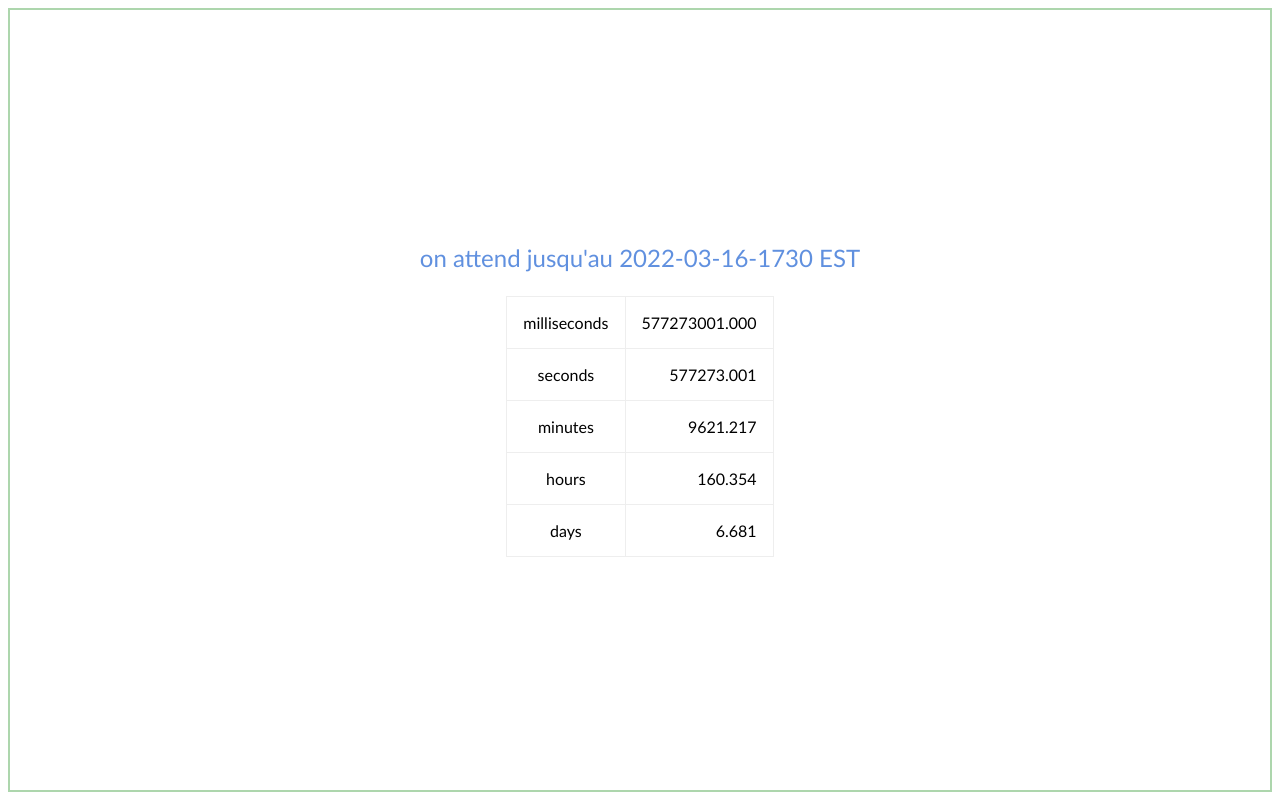
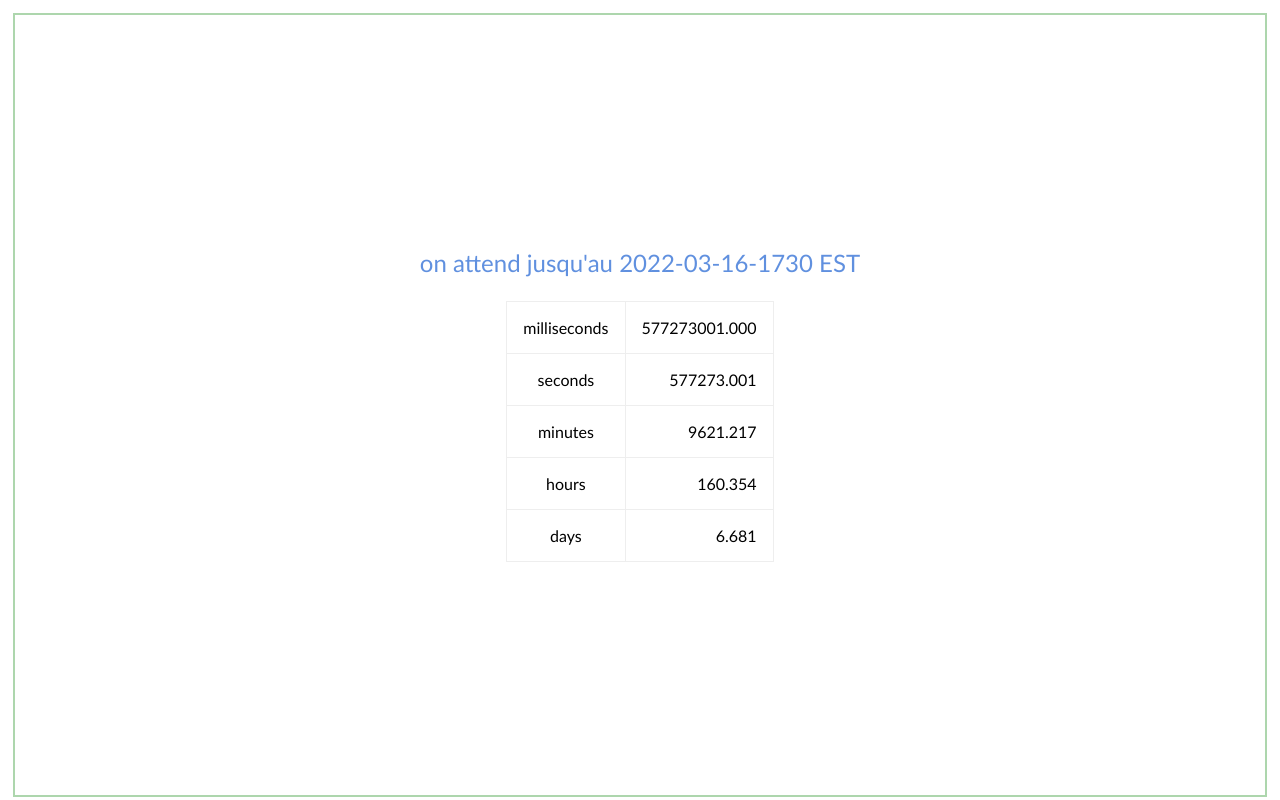
Before and after one commit to dactyrafficle/count_down, a plain HTML site: page index.html in a window 1280 px wide. Drawn offline with Linux system fonts and the light colour scheme.

Commit message:
Add files via upload

```diff
--- a/a.css
+++ b/a.css
@@ -1,28 +1,10 @@
 
 html, body {
  height: 100%;
- padding: 0%;
- margin: 0%;
+ margin: 0;
+ padding: 0;
  font-family: 'Abel', Trebuchet MS, Helvetica, sans-serif;
 }
-
-body {
- position: absolute;
- top:0;
- bottom:0;
- right:0;
- left:0;
- overflow: hidden;
-}
-
-.box {
-  margin: 1vh;
-  border: 0.25vh solid #7b79;
-  height: 97.5vh;
-  background-color: #fff0;
-}
-
-
 
 .mytables {
  border-collapse: collapse;
--- a/index.html
+++ b/index.html
@@ -13,8 +13,9 @@
 
 <body>
 
+<div id='main' style='position: absolute;'>
 
- <div class='box noselect'>
+ <div id='box' class='noselect' style='position: absolute;'>
   <div style='display: table; height: 100%; width: 100%;'>
    <div style='display: table-cell; vertical-align: middle;'>
 
@@ -36,6 +37,8 @@
   </div>
  </div>
 
+</div> <!-- closing main -->
+
 </body>
 
 <script></script>
--- a/setup.js
+++ b/setup.js
@@ -1,3 +1,28 @@
+
+(function() {
+
+  let main, box;
+
+  window.addEventListener('load', function() {
+
+    main = document.getElementById('main');
+    main.style.top = 0;
+    main.style.left = 0;
+    main.style.width = window.innerWidth + 'px';
+    main.style.height = window.innerHeight + 'px';
+
+    box = document.getElementById('box');
+    box.style.width = (0.98*window.innerWidth - 4) + 'px';
+    box.style.height = (0.98*window.innerHeight - 4) + 'px';
+    box.style.top = 0.01*window.innerWidth + 'px';
+    box.style.left = 0.01*window.innerWidth + 'px';
+    box.style.border = '2px solid #7b79';
+
+
+  }); // closing window.onload
+
+})(); // closing anon
+
 
 let t_2 = new Date(2022, 2, 16, 17, 30, 0, 0);
 
```
